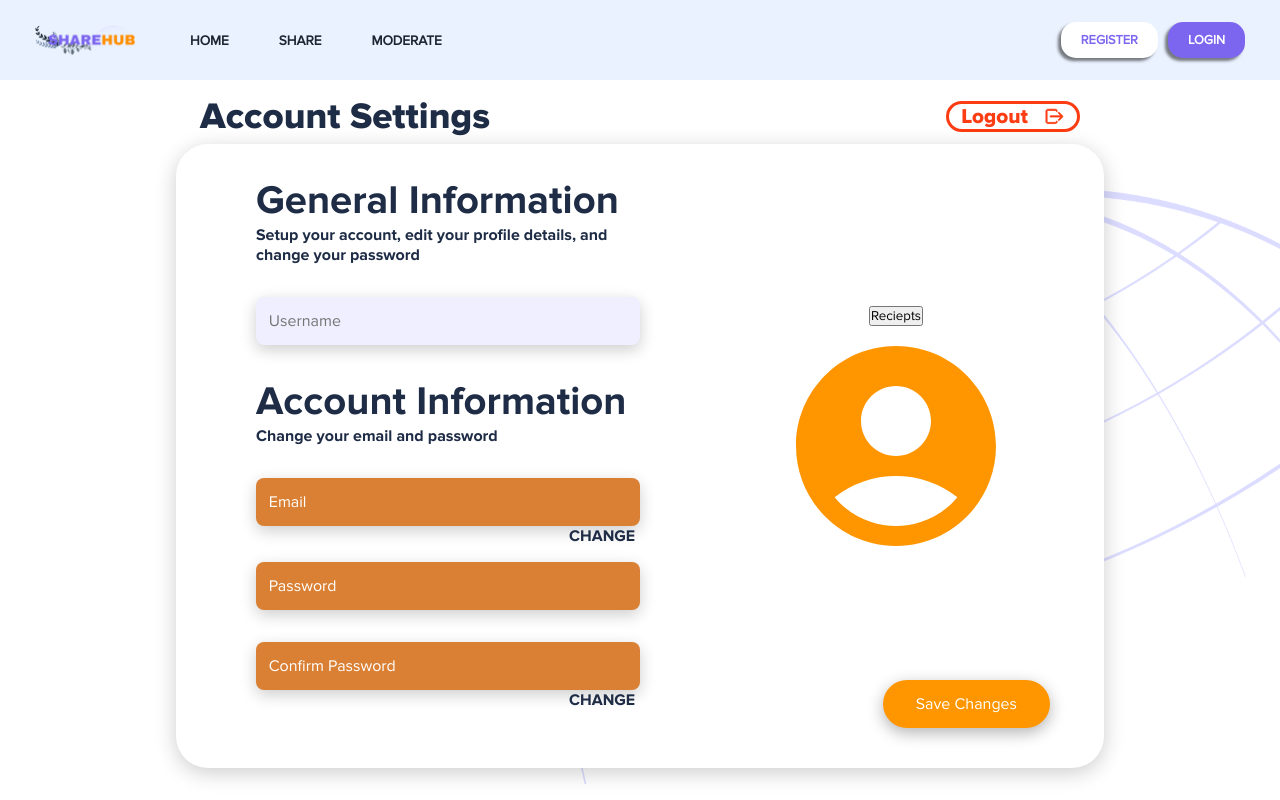
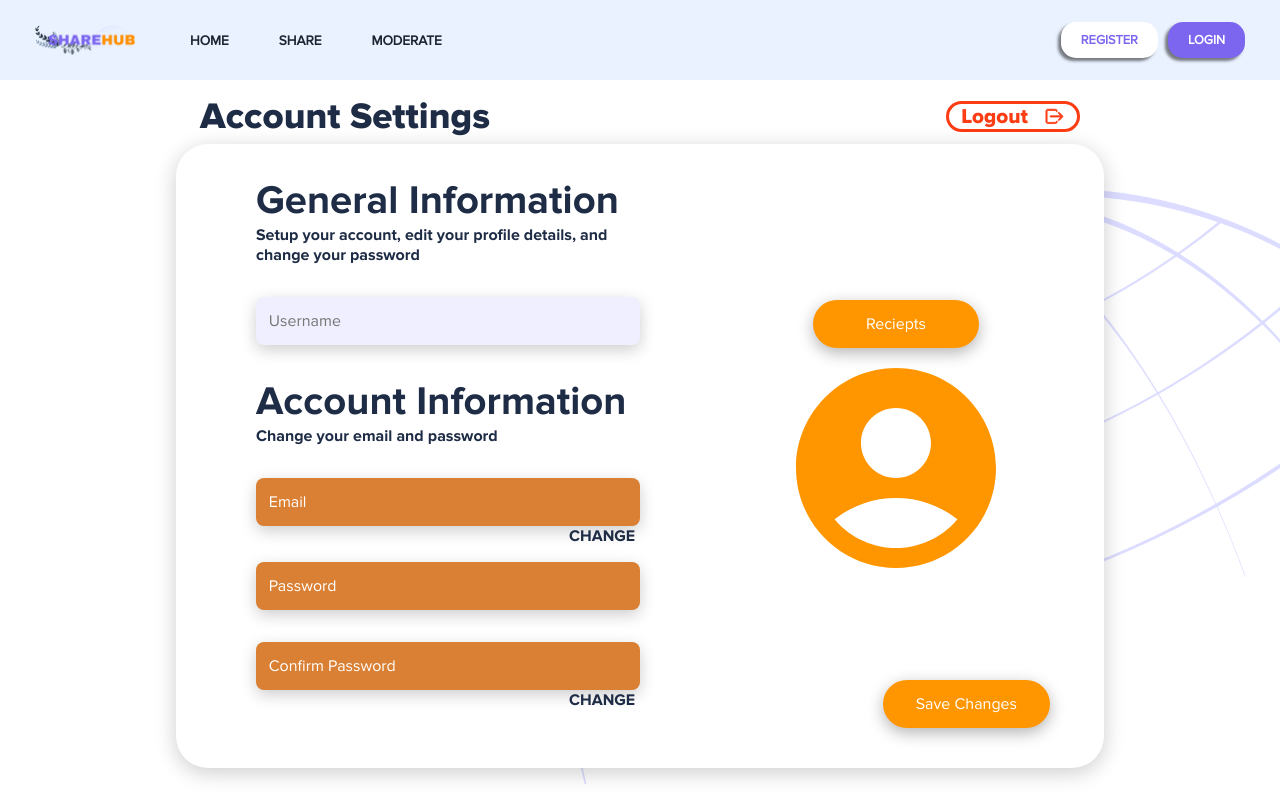
Before and after one commit to VinnRe/ShareHub, a React (Vite) app in the folder frontend/: page /account-settings in a window 1280 px wide. Built offline with nearby package versions, Linux system fonts and the light colour scheme.

Commit message:
Add receipt button styles

```diff
--- a/frontend/src/pages/styles/AccountSettings.css
+++ b/frontend/src/pages/styles/AccountSettings.css
@@ -27,6 +27,23 @@
 }
 
 .account-settings .as-save-btn:hover {
+    background-color: var(--brown-color);
+}
+
+.account-settings .receipt-btn {
+    color: white;
+    background-color: var(--orange-color);
+    font-size: 1rem;
+    border-radius: 3rem;
+    width: 13vw;
+    height: 6vh;
+    margin-top: 1rem;
+    border: 0;
+    box-shadow: 0 0.3rem 1rem rgba(0, 0, 0, 0.3);
+    cursor: pointer;
+}
+
+.account-settings .receipt-btn:hover {
     background-color: var(--brown-color);
 }
 
```
